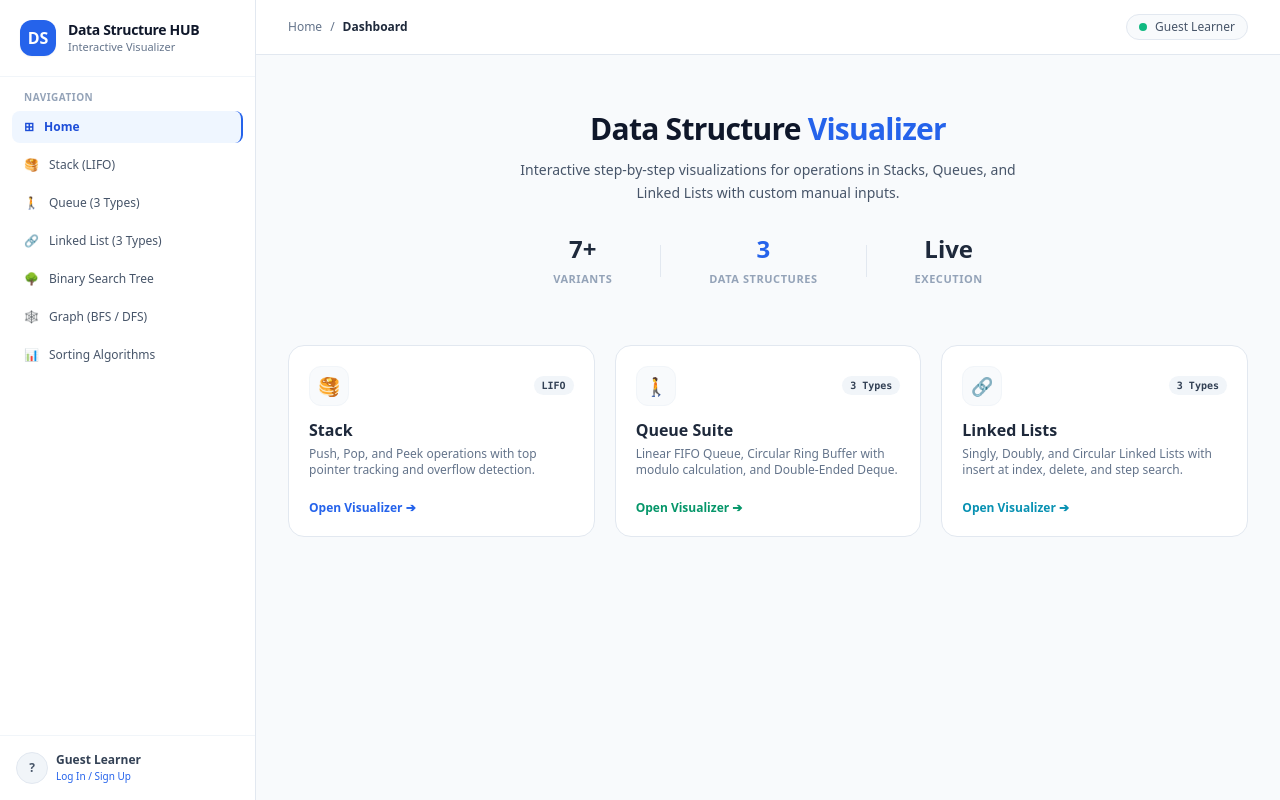
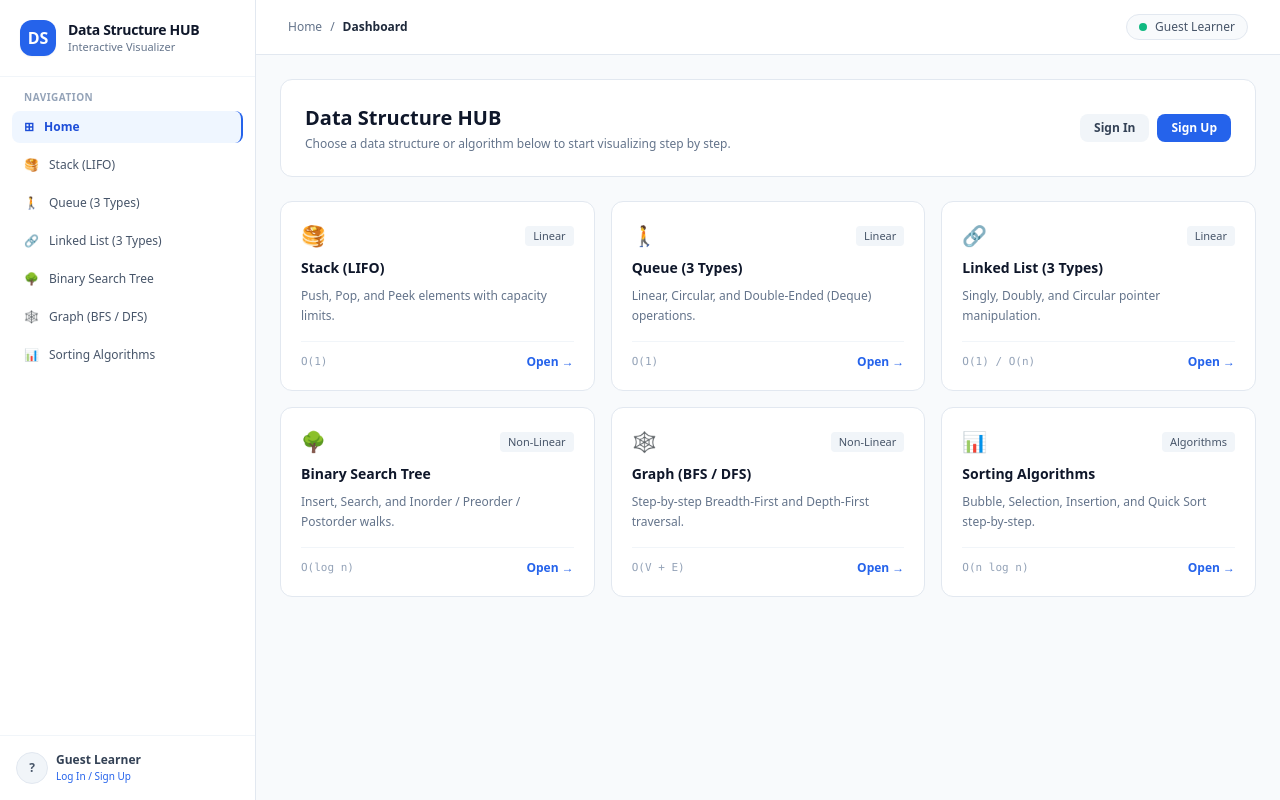
Before and after one commit to vaishnavigiri1210/Data-Structures-Hub, a Next.js app: page / in a window 1280 px wide. Built offline with nearby package versions, Linux system fonts and the light colour scheme; no server answers.

Commit message:
Update Home dashboard with BST, Graph, and Sorting cards

```diff
--- a/app/page.tsx
+++ b/app/page.tsx
@@ -1,100 +1,129 @@
+"use client";
+
 import Link from "next/link";
+import { useEffect, useState } from "react";
+import { getStoredUser } from "@/lib/supabaseClient";
 
-export default function Dashboard() {
-  const modules = [
+const MODULES = [
   {
-      title: "Stack",
-      tag: "LIFO",
-      desc: "Push, Pop, and Peek operations with top pointer tracking and overflow detection.",
+    title: "Stack (LIFO)",
+    tag: "Linear",
+    desc: "Push, Pop, and Peek elements with capacity limits.",
     href: "/visualizer/stack",
     icon: "🥞",
-      borderHover: "hover:border-blue-400",
-      accent: "text-blue-600",
+    complexity: "O(1)",
   },
   {
-      title: "Queue Suite",
-      tag: "3 Types",
-      desc: "Linear FIFO Queue, Circular Ring Buffer with modulo calculation, and Double-Ended Deque.",
+    title: "Queue (3 Types)",
+    tag: "Linear",
+    desc: "Linear, Circular, and Double-Ended (Deque) operations.",
     href: "/visualizer/queue",
     icon: "🚶",
-      borderHover: "hover:border-emerald-400",
-      accent: "text-emerald-600",
+    complexity: "O(1)",
   },
   {
-      title: "Linked Lists",
-      tag: "3 Types",
-      desc: "Singly, Doubly, and Circular Linked Lists with insert at index, delete, and step search.",
+    title: "Linked List (3 Types)",
+    tag: "Linear",
+    desc: "Singly, Doubly, and Circular pointer manipulation.",
     href: "/visualizer/linked-list",
     icon: "🔗",
-      borderHover: "hover:border-cyan-400",
-      accent: "text-cyan-600",
+    complexity: "O(1) / O(n)",
+  },
+  {
+    title: "Binary Search Tree",
+    tag: "Non-Linear",
+    desc: "Insert, Search, and Inorder / Preorder / Postorder walks.",
+    href: "/visualizer/tree",
+    icon: "🌳",
+    complexity: "O(log n)",
+  },
+  {
+    title: "Graph (BFS / DFS)",
+    tag: "Non-Linear",
+    desc: "Step-by-step Breadth-First and Depth-First traversal.",
+    href: "/visualizer/graph",
+    icon: "🕸️",
+    complexity: "O(V + E)",
+  },
+  {
+    title: "Sorting Algorithms",
+    tag: "Algorithms",
+    desc: "Bubble, Selection, Insertion, and Quick Sort step-by-step.",
+    href: "/visualizer/sorting",
+    icon: "📊",
+    complexity: "O(n log n)",
   },
 ];
 
+export default function HomePage() {
+  const [userName, setUserName] = useState<string | null>(null);
+
+  useEffect(() => {
+    const user = getStoredUser();
+    if (user) {
+      setUserName(user.name || user.email.split("@")[0]);
+    }
+  }, []);
+
   return (
-    <div className="p-8 max-w-6xl w-full mx-auto space-y-8">
-      <div className="text-center py-6 space-y-3">
-        <h2 className="text-3xl font-extrabold text-slate-900 tracking-tight">
-          Data Structure <span className="text-blue-600">Visualizer</span>
-        </h2>
-        <p className="text-slate-600 text-sm max-w-lg mx-auto leading-relaxed">
-          Interactive step-by-step visualizations for operations in Stacks,
-          Queues, and Linked Lists with custom manual inputs.
+    <div className="p-6 max-w-6xl mx-auto space-y-6">
+      {/* Simple Header */}
+      <div className="bg-white border border-slate-200 rounded-xl p-6 flex flex-wrap items-center justify-between gap-4">
+        <div>
+          <h1 className="text-xl font-bold text-slate-900">
+            {userName ? `Welcome, ${userName}` : "Data Structure HUB"}
+          </h1>
+          <p className="text-xs text-slate-500 mt-1">
+            Choose a data structure or algorithm below to start visualizing step by step.
           </p>
+        </div>
 
-        <div className="flex items-center justify-center gap-12 pt-4">
-          <div className="text-center">
-            <span className="text-2xl font-black text-slate-800 block">7+</span>
-            <span className="text-[11px] uppercase font-semibold text-slate-400 tracking-wider">
-              Variants
+        {!userName && (
+          <div className="flex items-center gap-2">
+            <Link
+              href="/auth/login"
+              className="px-3.5 py-1.5 text-xs font-semibold text-slate-700 bg-slate-100 hover:bg-slate-200 rounded-lg"
+            >
+              Sign In
+            </Link>
+            <Link
+              href="/auth/signup"
+              className="px-3.5 py-1.5 text-xs font-semibold text-white bg-blue-600 hover:bg-blue-700 rounded-lg"
+            >
+              Sign Up
+            </Link>
+          </div>
+        )}
+      </div>
+
+      {/* Clean 3x2 Module Grid */}
+      <div className="grid grid-cols-1 sm:grid-cols-2 lg:grid-cols-3 gap-4">
+        {MODULES.map((item) => (
+          <Link
+            key={item.href}
+            href={item.href}
+            className="group bg-white border border-slate-200 hover:border-blue-500 rounded-xl p-5 transition-all flex flex-col justify-between gap-4"
+          >
+            <div className="space-y-2">
+              <div className="flex items-center justify-between">
+                <span className="text-xl">{item.icon}</span>
+                <span className="text-[11px] font-medium px-2 py-0.5 rounded bg-slate-100 text-slate-600">
+                  {item.tag}
                 </span>
               </div>
-          <div className="w-px h-8 bg-slate-200"></div>
-          <div className="text-center">
-            <span className="text-2xl font-black text-blue-600 block">3</span>
-            <span className="text-[11px] uppercase font-semibold text-slate-400 tracking-wider">
-              Data Structures
-            </span>
-          </div>
-          <div className="w-px h-8 bg-slate-200"></div>
-          <div className="text-center">
-            <span className="text-2xl font-black text-slate-800 block">
-              Live
-            </span>
-            <span className="text-[11px] uppercase font-semibold text-slate-400 tracking-wider">
-              Execution
-            </span>
-          </div>
-        </div>
+              <h2 className="text-sm font-bold text-slate-900 group-hover:text-blue-600">
+                {item.title}
+              </h2>
+              <p className="text-xs text-slate-500 leading-relaxed">
+                {item.desc}
+              </p>
             </div>
 
-      <div className="grid grid-cols-1 md:grid-cols-3 gap-5">
-        {modules.map((m) => (
-          <Link
-            key={m.title}
-            href={m.href}
-            className={`bg-white border border-slate-200 ${m.borderHover} hover:shadow-md transition-all p-5 rounded-2xl cursor-pointer group flex flex-col justify-between h-48`}
-          >
-            <div>
-              <div className="flex items-center justify-between mb-3">
-                <div className="w-10 h-10 rounded-xl bg-slate-50 border border-slate-100 flex items-center justify-center text-lg">
-                  {m.icon}
-                </div>
-                <span className="text-[10px] font-mono font-bold px-2 py-0.5 rounded-full bg-slate-100 text-slate-700">
-                  {m.tag}
+            <div className="pt-3 border-t border-slate-100 flex items-center justify-between text-xs">
+              <span className="font-mono text-[11px] text-slate-400">
+                {item.complexity}
               </span>
-              </div>
-              <h3 className="text-base font-bold text-slate-800 group-hover:text-blue-600 transition-colors">
-                {m.title}
-              </h3>
-              <p className="text-xs text-slate-500 mt-1 line-clamp-2">
-                {m.desc}
-              </p>
-            </div>
-            <div
-              className={`text-xs font-semibold ${m.accent} flex items-center gap-1`}
-            >
-              Open Visualizer ➔
+              <span className="font-semibold text-blue-600">Open →</span>
             </div>
           </Link>
         ))}
```
Lines whose indentation alone changed are shown as unchanged.
